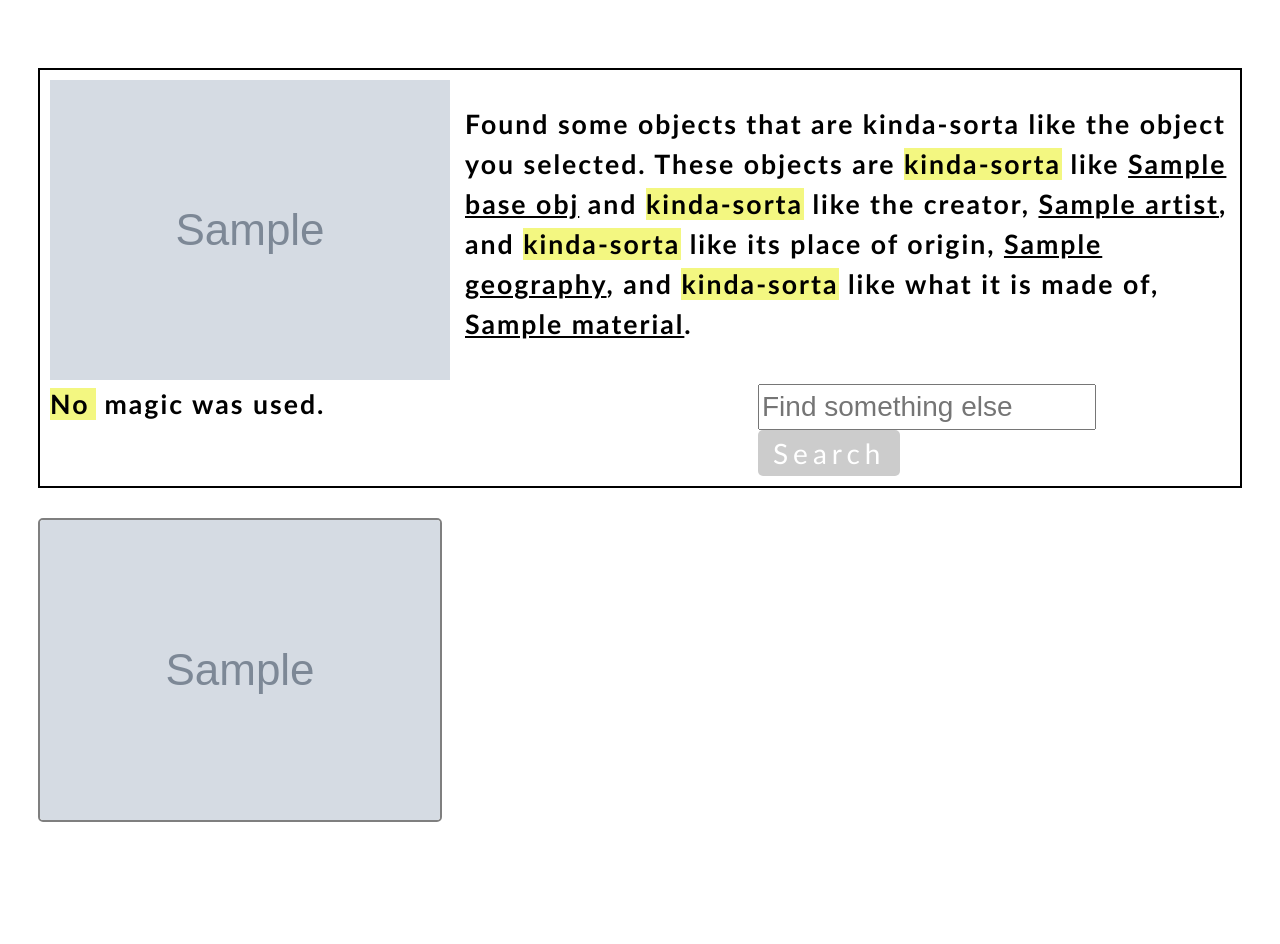
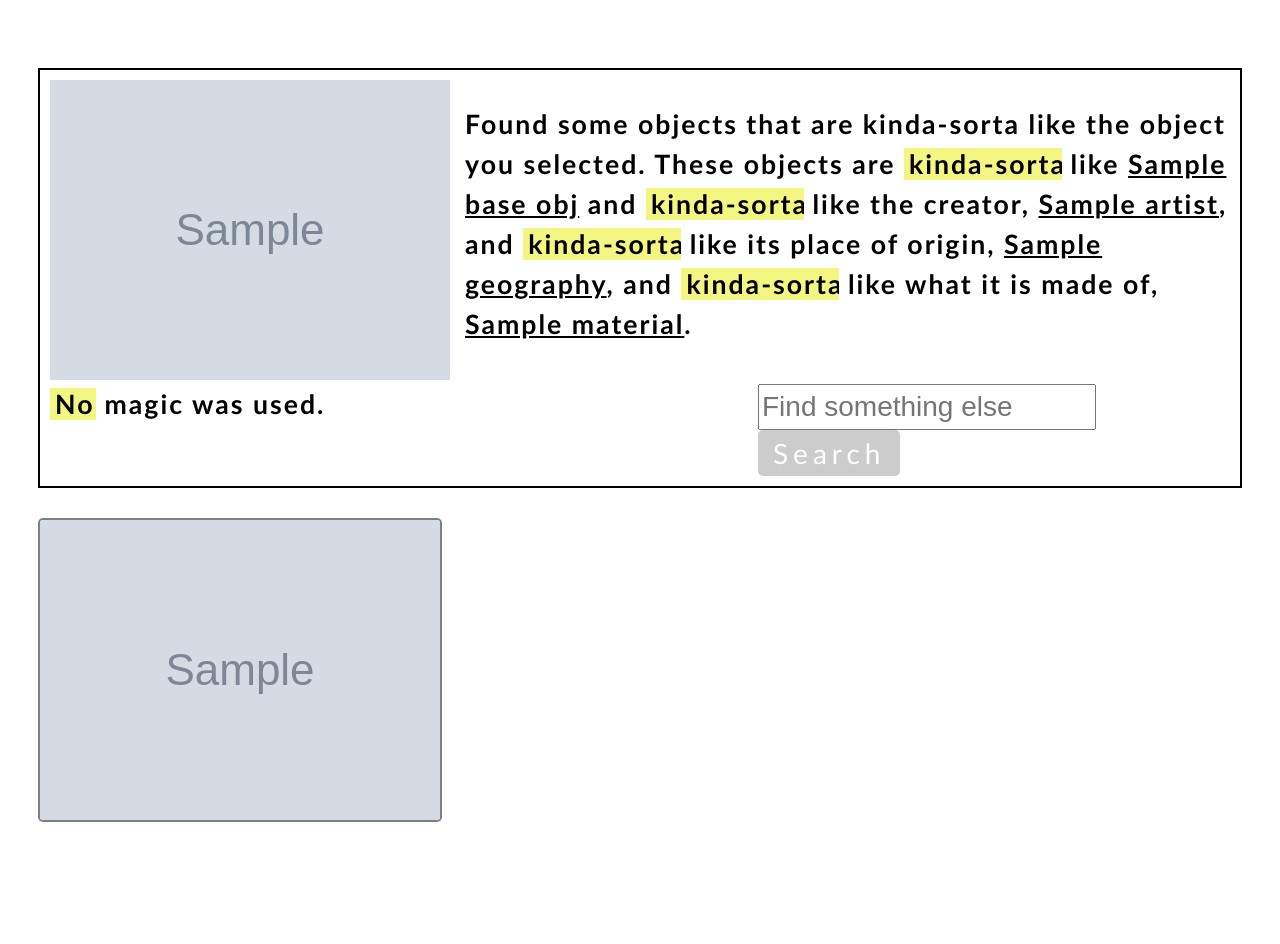
Before and after one commit to moltude/kinda-sorta, a Django app: template kinda_sorta/templates/results.html in a window 1280 px wide. Run offline with Django 3.2, Linux system fonts and the light colour scheme; the template is opened without the code that fills it: most values are stand-ins (such as "Sample title", 1, 10 or a date in 2020); grey boxes marked "Sample" are stand-in pictures; parts of the project's set-up code (start-up, migrations or seed data) failed here and were passed over; some libraries are stand-ins or nearby versions.

Commit message:
cleaned css

```diff
--- a/kinda_sorta/static/style.css
+++ b/kinda_sorta/static/style.css
@@ -13,7 +13,7 @@
 select {
     border: none;
     background: #F3F781;
-    /*padding-left: 5px;*/
+    padding-left: 5px;
     /*padding-right: 5px;*/
     height: auto;
 	font-family: Calibri;
--- a/kinda_sorta/templates/results.html
+++ b/kinda_sorta/templates/results.html
@@ -28,7 +28,7 @@
 				// Taken from
 				// http://stackoverflow.com/questions/20091481/auto-resizing-the-select-element-according-to-selected-options-width
 		    	$("#width_tmp").html(this.options[e.target.selectedIndex].text);
-				$(this).width($("#width_tmp").width());
+				$(this).width($("#width_tmp").width()+10);
 				/*
 				After changing one of the attributes; the Solr index should be requeried
 				using the new values
```
Also changed, not shown: kinda_sorta/db.sqlite3.
